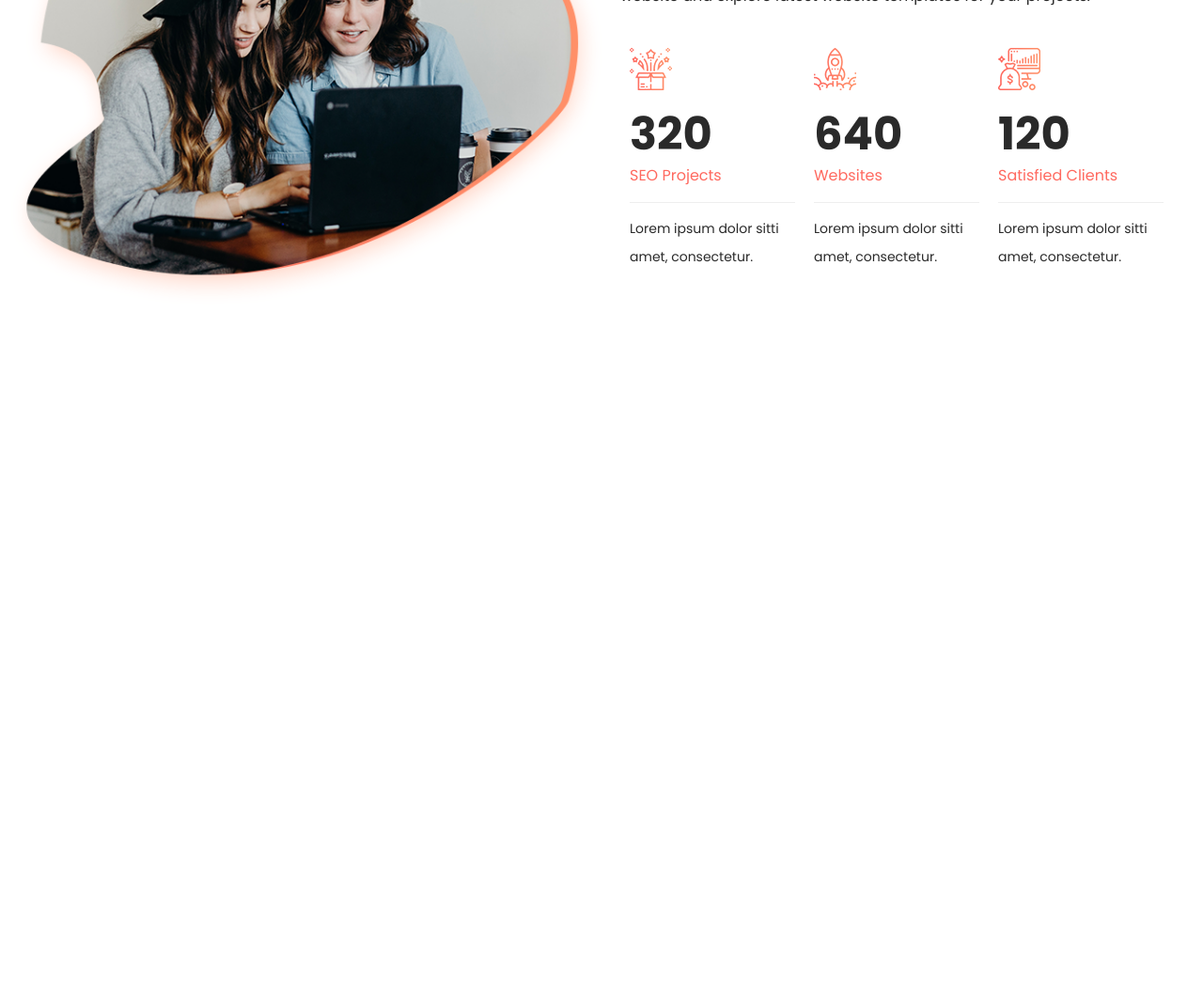
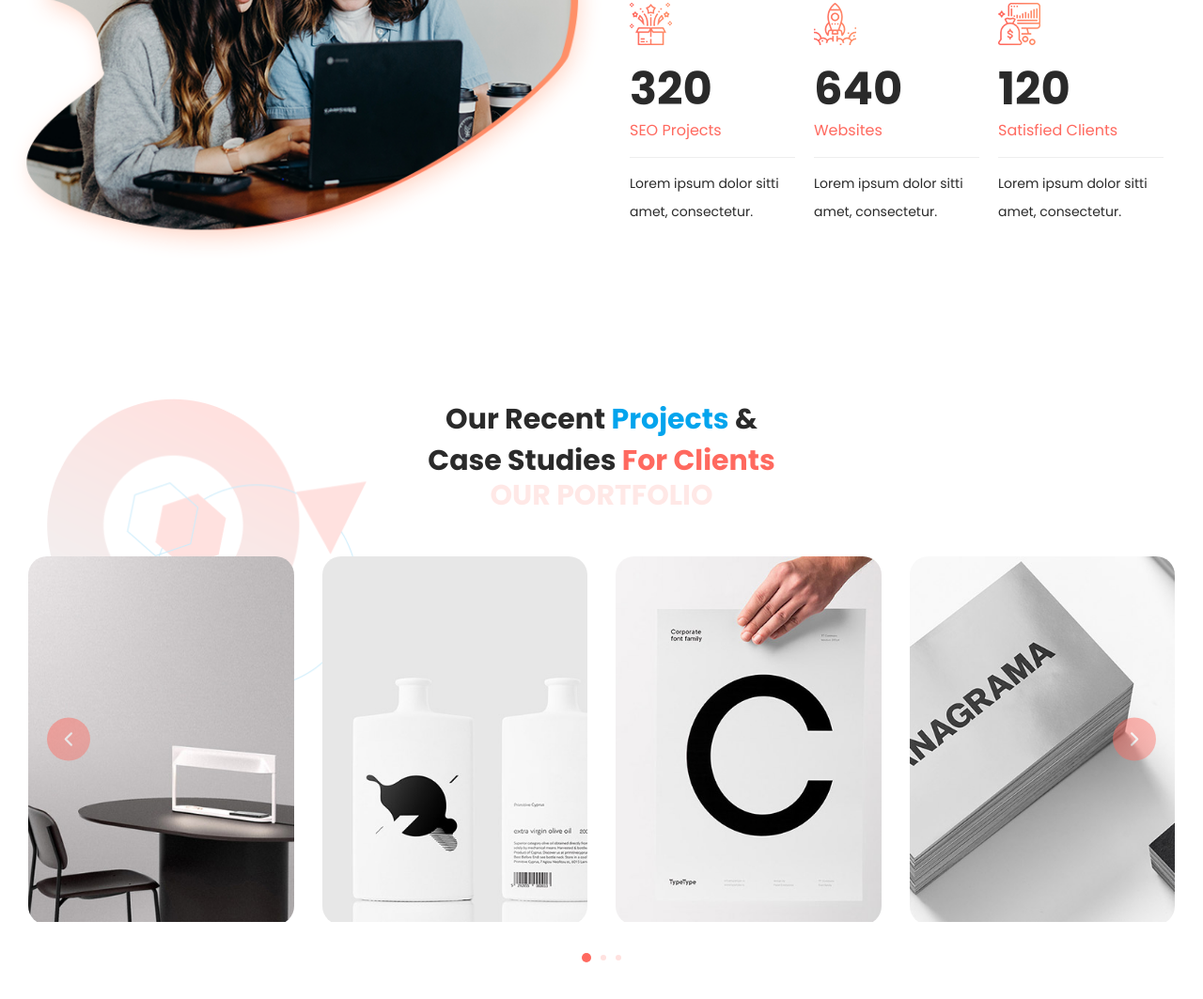
Before and after one commit to jeanZpirs/onix, a website: page index.html in a window 1280 px wide. Shown: the part 2128-3191 px from the top of the page at 94% size. Before the commit the page ends 2552 px from the top, so only its background shows below. Drawn offline with Linux system fonts and the light colour scheme.

Commit message:
add feature section portfolio

```diff
--- a/index.html
+++ b/index.html
@@ -232,6 +232,72 @@
         </div>
       </div>
     </section>
+    <section class="section-portfolio">
+      <div class="portfolio">
+        <img
+          class="portfolio__dec"
+          src="assets/images/portfolio-left-dec.png"
+          alt="Dec"
+        />
+        <h2 class="portfolio__title heading-secondary">
+          Our recent <span class="text-color--blue">Projects</span> & case
+          studies <span class="text-color--orange">for clients</span>
+        </h2>
+        <h3 class="heading-translucent">Our portfolio</h3>
+
+        <ul class="portfolio__grid grid grid-4-cols">
+          <li class="portfolio__item">
+            <img src="assets/images/portfolio-01.jpg" alt="" />
+            <div class="portfolio__item-detail">
+              <h4 class="portfolio__item-title">Project One</h4>
+              <span class="portfolio__item-subheading">Plot Listing</span>
+            </div>
+          </li>
+          <li class="portfolio__item">
+            <img src="assets/images/portfolio-02.jpg" alt="" />
+            <div class="portfolio__item-detail">
+              <h4 class="portfolio__item-title">Projet Two</h4>
+              <span class="portfolio__item-subheading">SEO & Marketing</span>
+            </div>
+          </li>
+          <li class="portfolio__item">
+            <img src="assets/images/portfolio-03.jpg" alt="" />
+            <div class="portfolio__item-detail">
+              <h4 class="portfolio__item-title">Third Project</h4>
+              <span class="portfolio__item-subheading">Space Dinamyc SEO</span>
+            </div>
+          </li>
+          <li class="portfolio__item">
+            <img src="assets/images/portfolio-04.jpg" alt="" />
+            <div class="portfolio__item-detail">
+              <h4 class="portfolio__item-title">Project Four</h4>
+              <span class="portfolio__item-subheading">Website marketing</span>
+            </div>
+          </li>
+
+          <div class="portfolio__icon portfolio__icon--left">
+            <svg class="icon icon__bg--orange">
+              <use
+                xlink:href="assets/images/sprites.svg#mingcute--left-line"
+              ></use>
+            </svg>
+          </div>
+
+          <div class="portfolio__icon portfolio__icon--right">
+            <svg class="icon icon__bg--orange">
+              <use
+                xlink:href="assets/images/sprites.svg#mingcute--right-line"
+              ></use>
+            </svg>
+          </div>
+        </ul>
+        <div class="bullets">
+          <div class="bullet bullet--active">&nbsp;</div>
+          <div class="bullet">&nbsp;</div>
+          <div class="bullet">&nbsp;</div>
+        </div>
+      </div>
+    </section>
     <!-- ICONS -->
 
     <!-- <svg class="icon icon__bg--orange">
--- a/sass/layout/_portfolio.scss
+++ b/sass/layout/_portfolio.scss
@@ -0,0 +1,89 @@
+.portfolio {
+  text-align: center;
+  position: relative;
+
+  &__title {
+    width: 30%;
+    margin: 0 auto;
+  }
+
+  &__dec {
+    position: absolute;
+    left: 5rem;
+    top: 0;
+    width: 34rem;
+    z-index: -1;
+  }
+
+  &__grid {
+    gap: 3rem;
+    padding: 0 3rem;
+    position: relative;
+    margin-bottom: 3rem;
+  }
+
+  &__item {
+    border-radius: $normal-radius;
+    overflow: hidden;
+    position: relative;
+  }
+
+  &__item img {
+    transition: all 0.2s;
+  }
+
+  &__item:hover img {
+    opacity: 0.8;
+  }
+
+  &__item:hover &__item-detail {
+    bottom: 3rem;
+  }
+
+  &__item-detail {
+    position: absolute;
+    bottom: -100%;
+    right: 2rem;
+    color: $color-white;
+    transition: all 0.5s ease;
+
+    background-image: url("/assets/images/hover-bg.png");
+    background-size: cover;
+
+    z-index: 2;
+
+    width: 24rem;
+    height: 21rem;
+    padding: 3rem;
+
+    display: flex;
+    flex-direction: column;
+    align-items: end;
+    justify-content: end;
+  }
+
+  &__item-title {
+    font-size: 2rem;
+    margin-bottom: 2rem;
+  }
+
+  &__icon {
+    position: absolute;
+    top: 50%;
+    transform: translateY(-50%);
+    opacity: 0.5;
+    transition: all 0.2s;
+    cursor: pointer;
+
+    &--left {
+      left: 5rem;
+    }
+    &--right {
+      right: 5rem;
+    }
+
+    &:hover {
+      opacity: 1;
+    }
+  }
+}
--- a/sass/main.scss
+++ b/sass/main.scss
@@ -15,5 +15,6 @@
 @import "layout/hero";
 @import "layout/services";
 @import "layout/about";
+@import "layout/portfolio";
 
 @import "pages/home";
--- a/sass/pages/_home.scss
+++ b/sass/pages/_home.scss
@@ -12,5 +12,9 @@
 }
 
 .section-about {
-  padding: 9.6rem 0;
+  padding: 4.8rem 0 9.6rem 0;
 }
+
+.section-portfolio {
+  padding: 4.8rem 0 9.6rem 0;
+}
```
Also changed, not shown: css/styles.css, 1 other file.
